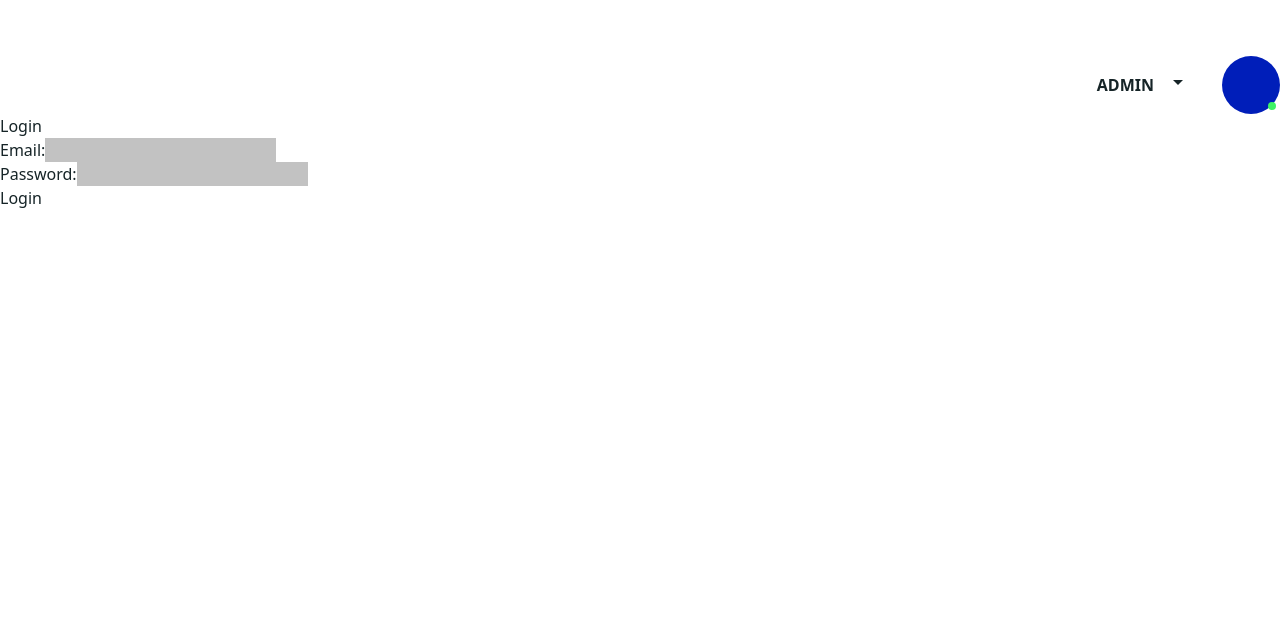
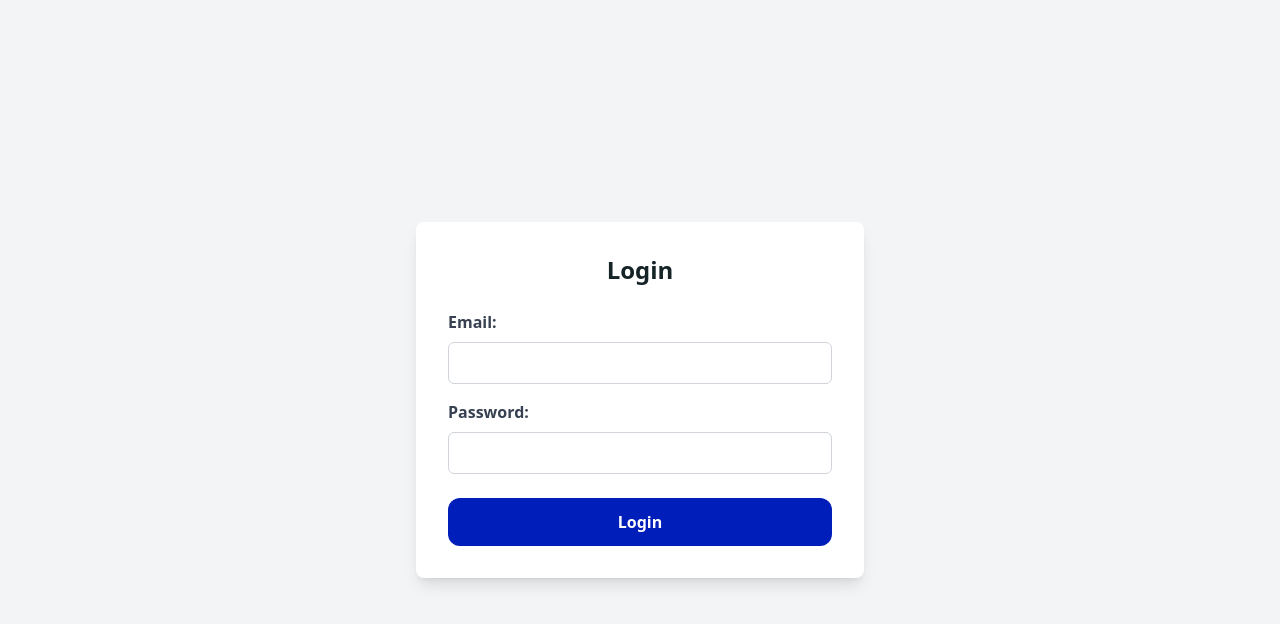
Before and after one commit to sahanperera00/code94_frontend, a React (Vite) app: page / in a window 1280 px wide. Shown: the top 624 px of the page. Built offline with nearby package versions, Linux system fonts and the light colour scheme.

Commit message:
feat: login page added

```diff
--- a/src/Layouts/Header/index.jsx
+++ b/src/Layouts/Header/index.jsx
@@ -1,12 +1,18 @@
 import React, { useState } from "react";
 import Button from "../../components/Button";
 import Dropdown from "../../components/Dropdown";
+import { useSelector } from "react-redux";
 
 export default function Header() {
   const [show, setShow] = useState(false);
+  const isAuthenticated = useSelector((state) => state.auth.isAuthenticated);
 
   return (
-    <div className="container mx-auto bg-[#] pt-14 flex justify-end items-center gap-5">
+    <div
+      className={`container mx-auto bg-[#] pt-14 flex justify-end items-center gap-5 ${
+        isAuthenticated ? "block" : "hidden"
+      }`}
+    >
       <div className="relative flex items-center">
         <p className="uppercase font-bold">Admin</p>
         <Button
--- a/src/pages/Login/index.jsx
+++ b/src/pages/Login/index.jsx
@@ -7,6 +7,7 @@ import {
   loginSuccess,
   loginFailure,
 } from "../../services/actions/authActions.js";
+import Button from "../../components/Button";
 
 export default function Login() {
   const [email, setEmail] = useState("");
@@ -55,29 +56,47 @@ export default function Login() {
   }, [dispatch, navigate]);
 
   return (
-    <div>
-      <h2>Login</h2>
+    <div className="flex flex-col items-center justify-center min-h-screen bg-gray-100">
+      <div className="w-full max-w-md bg-white p-8 rounded-lg shadow-lg">
+        <h2 className="text-2xl font-bold mb-6 text-center">Login</h2>
         <form onSubmit={handleLogin}>
-        <div>
-          <label>Email:</label>
+          <div className="mb-4">
+            <label
+              className="block text-gray-700 font-bold mb-2"
+              htmlFor="email"
+            >
+              Email:
+            </label>
             <input
               type="email"
+              id="email"
               value={email}
               onChange={(e) => setEmail(e.target.value)}
-            className="bg-[#c2c2c2]"
+              className="w-full px-3 py-2 border border-gray-300 rounded-md focus:outline-none focus:ring-2 focus:ring-blue-500"
+              required
             />
           </div>
-        <div>
-          <label>Password:</label>
+          <div className="mb-6">
+            <label
+              className="block text-gray-700 font-bold mb-2"
+              htmlFor="password"
+            >
+              Password:
+            </label>
             <input
               type="password"
+              id="password"
               value={password}
               onChange={(e) => setPassword(e.target.value)}
-            className="bg-[#c2c2c2]"
+              className="w-full px-3 py-2 border border-gray-300 rounded-md focus:outline-none focus:ring-2 focus:ring-blue-500"
+              required
             />
           </div>
-        <button type="submit">Login</button>
+          <Button buttonClass="primary" type="submit" className="w-full">
+            Login
+          </Button>
         </form>
+      </div>
     </div>
   );
 }
```
Lines whose indentation alone changed are shown as unchanged.
